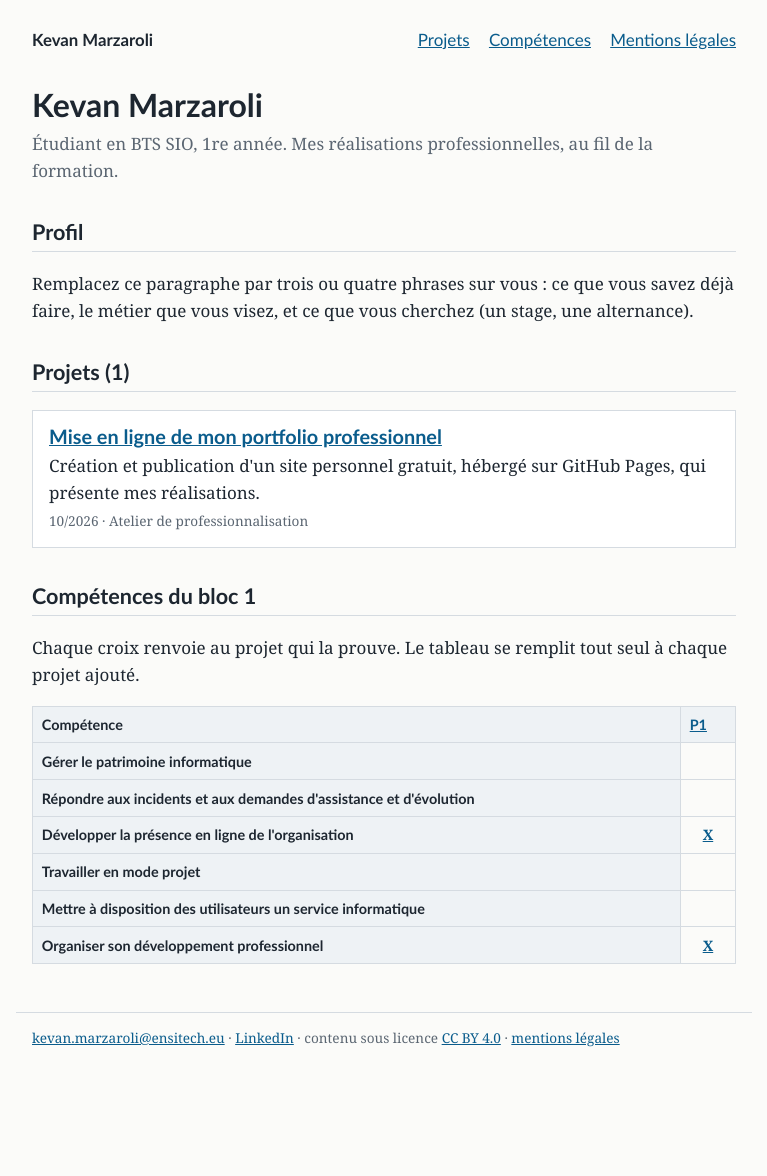
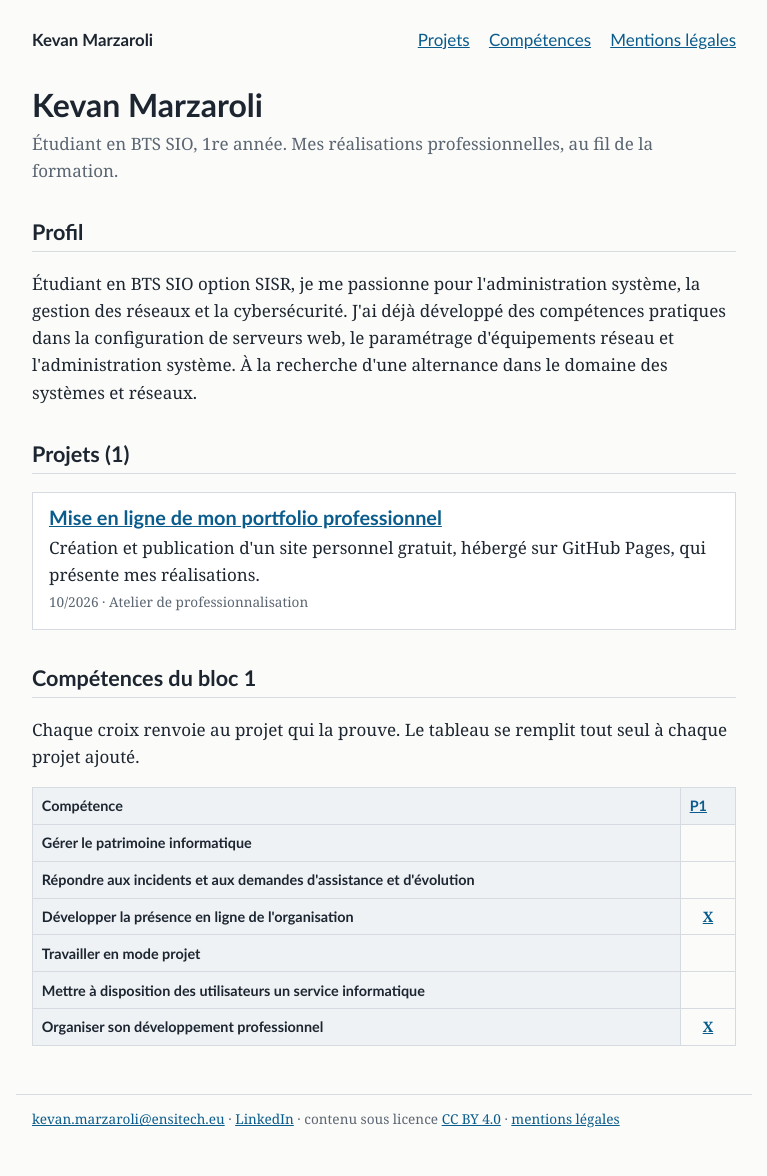
Before and after one commit to kevan-png/repository-Kevan-Marzaroli, a Jekyll site: the page built from index.html, in a window 1280 px wide. Shown: the whole page, without its empty margins (256-1023 px from the left). Built offline with Jekyll 4.4.1, drawn with Linux system fonts in a browser that asks for light colours; before the commit the page ends 1094 px from its top, so only the background shows below that.

Commit message:
Revise profile paragraph with personal details
Updated personal description in the profile section.

```diff
--- a/index.html
+++ b/index.html
@@ -5,7 +5,7 @@ layout: default
 <p class="sous-titre">{{ site.description }}</p>
 
 <h2>Profil</h2>
-<p>Remplacez ce paragraphe par trois ou quatre phrases sur vous : ce que vous savez déjà faire, le métier que vous visez, et ce que vous cherchez (un stage, une alternance).</p>
+<p>Étudiant en BTS SIO option SISR, je me passionne pour l'administration système, la gestion des réseaux et la cybersécurité. J'ai déjà développé des compétences pratiques dans la configuration de serveurs web, le paramétrage d'équipements réseau et l'administration système. À la recherche d'une alternance dans le domaine des systèmes et réseaux.</p>
 
 {% assign projets = site.projets | sort: "date" | reverse %}
 
```
